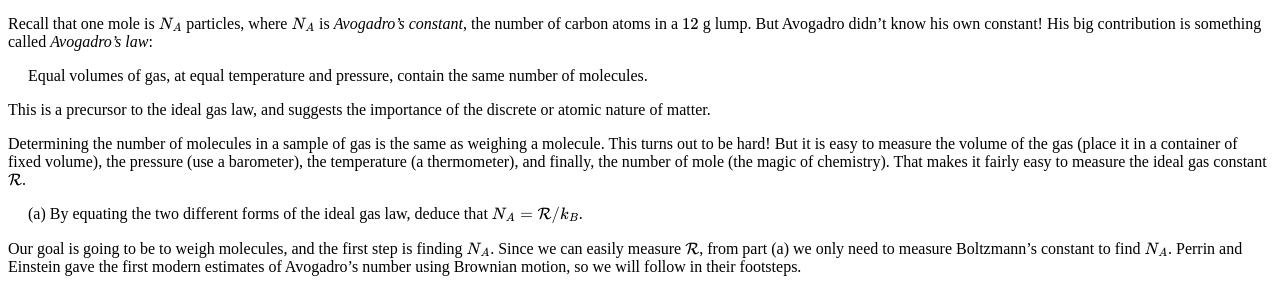
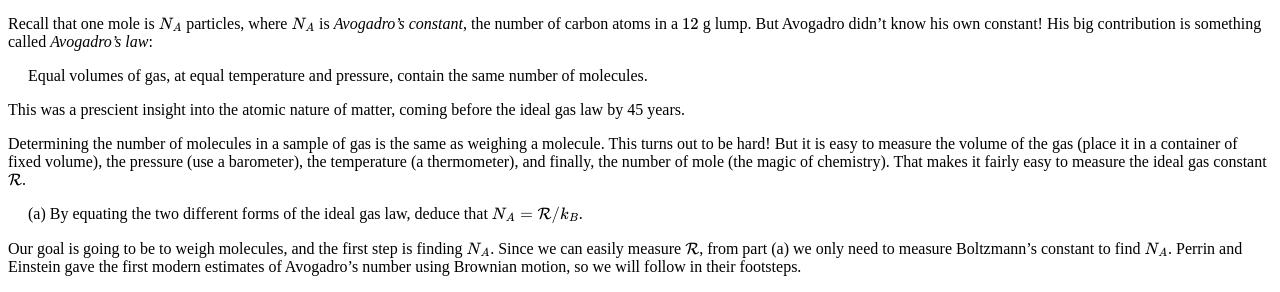
Before and after one commit to hapax/hapax.github.io, a Jekyll site: the page built from assets/simple-physics.md, in a window 1280 px wide and 900 px high, scrolled down 13834 px. Shown: the part 159-451 px from the top of the window. Built offline with Jekyll 4.4.1, drawn with Linux system fonts in a browser that asks for light colours; our own code applies the rules of GitHub Pages for plain Markdown files; formulas are drawn with MathJax 3; a script that is not in the unit is left out.

Commit message:
Update simple-physics.md

```diff
--- a/assets/simple-physics.md
+++ b/assets/simple-physics.md
@@ -1560,8 +1560,8 @@ Equal volumes of gas, at equal temperature and pressure, contain the
 same number of molecules.
 </span>
 
-This is a precursor to the ideal gas law, and suggests the importance
-of the discrete or atomic nature of matter.
+This was a prescient insight into the atomic nature of matter, coming
+before the ideal gas law by 45 years.
 
 Determining the number of molecules in a sample of gas is the same as
 weighing a molecule.
```
